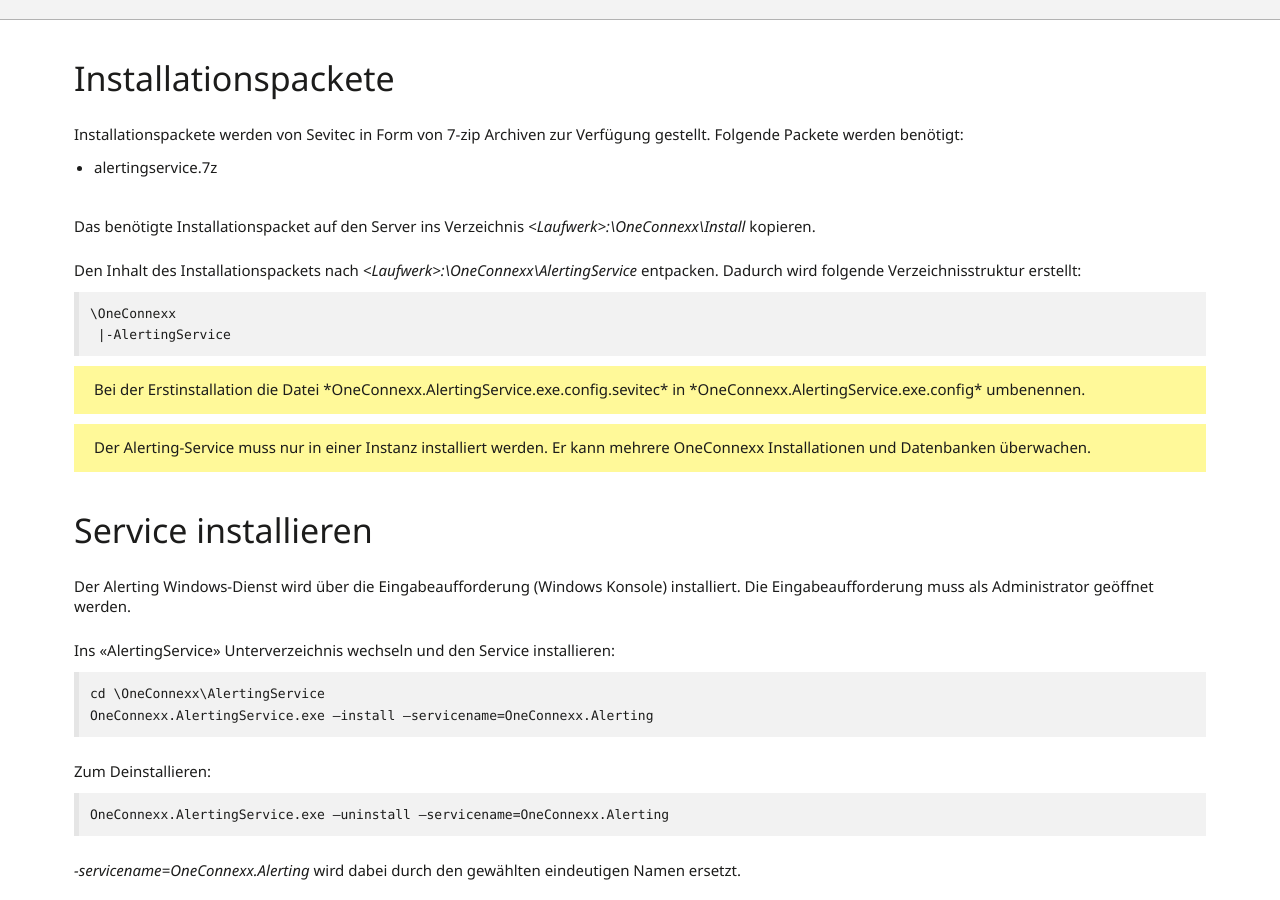
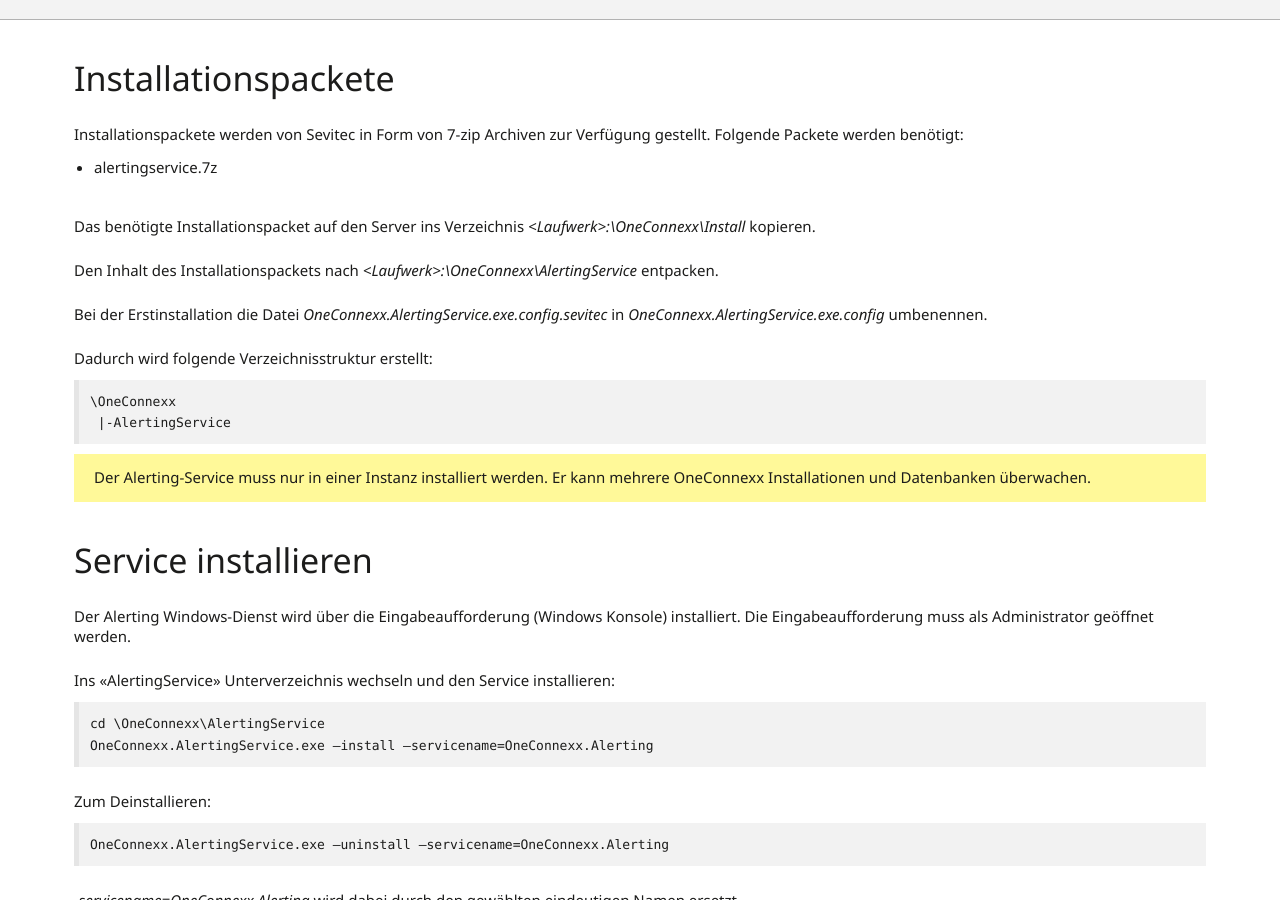
Before and after one commit to primesoft-group/oneconnexx-docs, a Jekyll site: the page built from _pages/setup/de/alerting.md, in a window 1280 px wide and 900 px high, scrolled down 312 px. Built offline with Jekyll 4.4.1, drawn with Linux system fonts in a browser that asks for light colours; nearby versions of some CDN libraries; some web fonts are replaced; some of the changed lines change nothing that is shown.

Commit message:
Update alerting.md

````diff
--- a/_pages/setup/de/alerting.md
+++ b/_pages/setup/de/alerting.md
@@ -11,14 +11,16 @@
 
 Das benötigte Installationspacket auf den Server ins Verzeichnis *&lt;Laufwerk&gt;:\OneConnexx\Install* kopieren.
 
-Den Inhalt des Installationspackets nach *&lt;Laufwerk&gt;:\OneConnexx\AlertingService* entpacken. Dadurch wird folgende Verzeichnisstruktur erstellt:
+Den Inhalt des Installationspackets nach *&lt;Laufwerk&gt;:\OneConnexx\AlertingService* entpacken.
+
+Bei der Erstinstallation die Datei *OneConnexx.AlertingService.exe.config.sevitec* in *OneConnexx.AlertingService.exe.config* umbenennen.
+
+Dadurch wird folgende Verzeichnisstruktur erstellt:
 
 ```
 \OneConnexx
  |-AlertingService
 ```
-
-{% include alert.html type="warning" text="Bei der Erstinstallation die Datei *OneConnexx.AlertingService.exe.config.sevitec* in *OneConnexx.AlertingService.exe.config* umbenennen." %}
 
 {% include alert.html type="warning" text="Der Alerting-Service muss nur in einer Instanz installiert werden. Er kann mehrere OneConnexx Installationen und Datenbanken überwachen." %}
 
````
